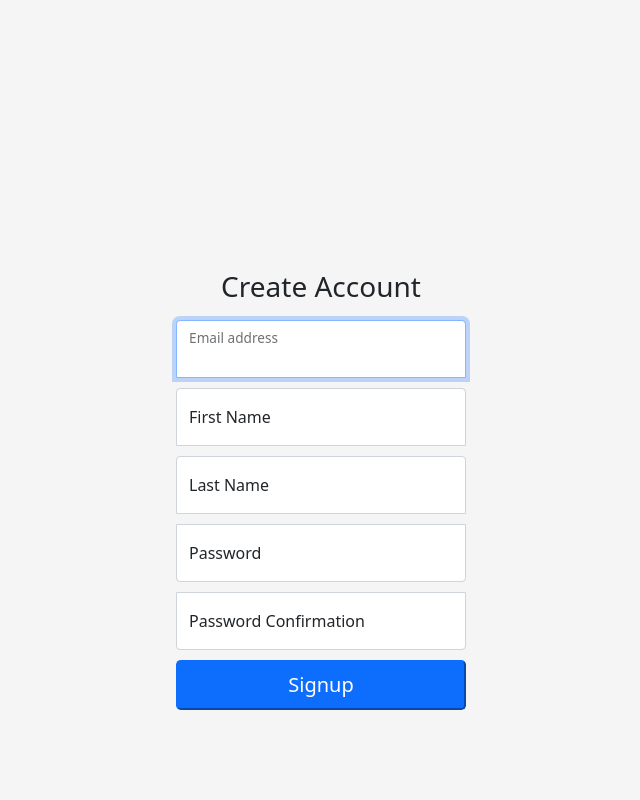
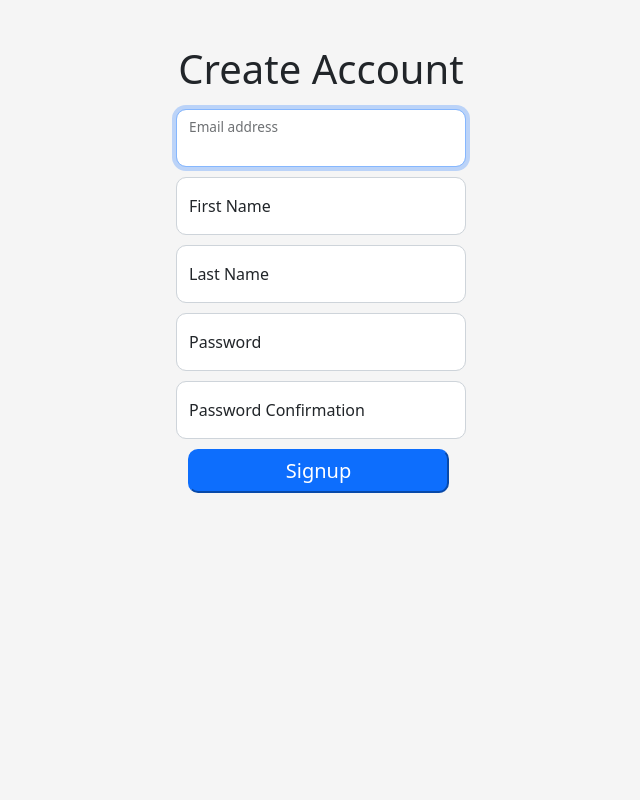
Before and after one commit to gkroiz/syllabus-project, a Django app: template login/templates/login/signup.html in a window 1280 px wide. Shown: the whole page, without its empty margins (319-959 px from the left). Run offline with Django 3.2, Linux system fonts and the light colour scheme; the template is opened without the code that fills it, so the values that code supplies are empty.

Commit message:
Change css

```diff
--- a/login/templates/login/signup.html
+++ b/login/templates/login/signup.html
@@ -2,7 +2,7 @@
 <html lang="en">
 <head>
     <meta charset="UTF-8">
-    <title>Login up</title>
+    <title>Signup</title>
 	<link href="https://cdn.jsdelivr.net/npm/bootstrap@5.1.3/dist/css/bootstrap.min.css" rel="stylesheet" integrity="sha384-1BmE4kWBq78iYhFldvKuhfTAU6auU8tT94WrHftjDbrCEXSU1oBoqyl2QvZ6jIW3" crossorigin="anonymous">
 </head>
 
@@ -15,7 +15,7 @@
 	body {
 	  display: flex;
 	  align-items: center;
-	  padding-top: 250px;
+	  padding-top: 25px;
 	  padding-bottom: 60px;
 	  background-color: #f5f5f5;
 	}
@@ -32,20 +32,17 @@
 	}
 
 	.form-signup input[type="email"] {
-	  margin-bottom: 10px;
-	  border-bottom-right-radius: 0;
-	  border-bottom-left-radius: 0;
+		margin-bottom: 10px;
+		border-radius: 10px;
 	}
 	.form-signup input[type="input"] {
 	  margin-bottom: 10px;
-	  border-bottom-right-radius: 0;
-	  border-bottom-left-radius: 0;
+	  border-radius: 10px;
 	}
 
 	.form-signup input[type="password"] {
 	  margin-bottom: 10px;
-	  border-top-left-radius: 0;
-	  border-top-right-radius: 0;
+	  border-radius: 10px;
 	}
 	h1{
 		font-size: larger;
@@ -60,12 +57,40 @@
 		background-color: transparent;
 		color: white;
 	}
+	.button{
+		margin-bottom: 10px;
+		background-color: #0d6efd;
+		border-color: #0d6efd;
+	  	color: white;
+		text-align: center;
+	  	text-decoration: none;
+	  	display: inline-block;
+		width: 90%;
+		padding: .3rem 1rem;
+		font-size: 1.25rem;
+		border-radius: 10px;
+		cursor: pointer;
+		text-transform: none;
+		box-sizing: border-box;
+		border-top-width: 2px;
+		border-right-width: 2px;
+		border-bottom-width: 2px;
+		border-left-width: 2px;
+		border-top-style: outset;
+		border-right-style: outset;
+		border-bottom-style: outset;
+		border-left-style: outset;
+		margin-left:12px;
+	}
+	.display-6{
+		text-align: center;
+	}
 	</style>
 
 	<main class="form-signup">
 
 	  <form method="post">{% csrf_token %}
-		<h1 class="h3 mb-3 fw-normal">Create Account</h1>
+		<p class="display-6">Create Account</p>
 
 		<div class="form-floating">
 		  	<input type="email" name="email" class="form-control" id="floatingInput" placeholder="name@example.com" autofocus>
@@ -107,7 +132,7 @@
                 {% endfor %}
             </p>
         {% endfor %}
-		<button class="w-100 btn-lg btn-primary" type="submit">Signup</button>
+		<button class="button" type="submit">Signup</button>
 
 	  </form>
 	</main>
--- a/login/views.py
+++ b/login/views.py
@@ -1,6 +1,6 @@
 import requests
 from django.contrib.auth import authenticate
-from django.contrib.auth.forms import PasswordResetForm
+from django.contrib.auth.forms import PasswordResetForm, SetPasswordForm
 from django.contrib.auth.tokens import default_token_generator
 from django.core.mail import send_mail
 from django.db.models import Q
```
Also changed, not shown: login/templates/login/login.html (+14 -17 lines), login/templates/login/password_reset.html (+30 -16 lines), login/templates/login/password_reset_complete.html (+17 -3 lines), login/templates/login/password_reset_confirm.html (+20 -3 lines), login/templates/login/password_reset_done.html (+6 -5 lines).
